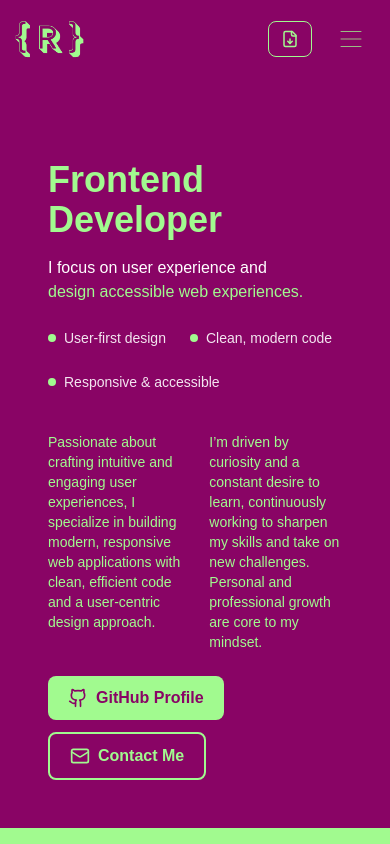
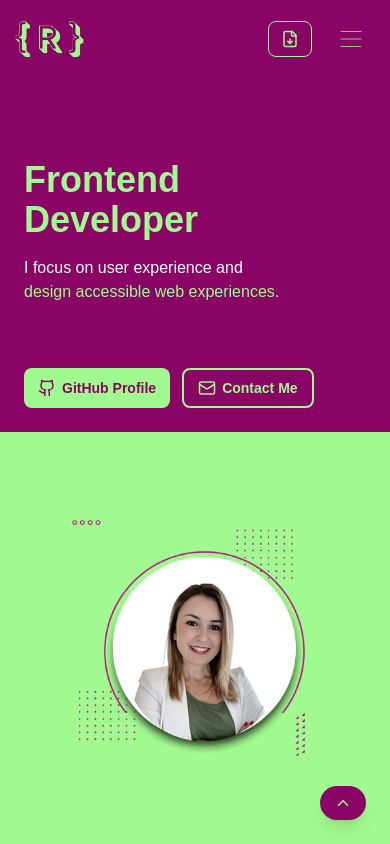
Before and after one commit to RaphaGil/RaphaelaPortfolio, a React (Create React App) app: page / in a window 390 px wide. Shown: the top 844 px of the page. Built offline with nearby package versions, Linux system fonts and the light colour scheme.

Commit message:
improved the design

```diff
--- a/src/components/Footer.jsx
+++ b/src/components/Footer.jsx
@@ -1,14 +1,27 @@
 import React from "react";
-import { Github, Linkedin, Mail } from "lucide-react"; // Import icons
+import { Github, Linkedin, Mail, ChevronUp } from "lucide-react"; // Import icons
 // import { Link } from "react-router-dom";
 
 function Footer() {
   // const [isOpen, setIsOpen] = useState(false);
+  const handleScrollToTop = () => {
+    window.scrollTo({ top: 0, behavior: "smooth" });
+  };
+
   return (
     <div
       id="footer"
       className="bg-[#A1FA8F] py-10 md:py-12 flex flex-col justify-between px-6 md:px-12"
     >
+      <button
+        onClick={handleScrollToTop}
+        className="fixed bottom-6 right-6 z-50 inline-flex items-center gap-1.5 px-3.5 py-2 sm:px-4 sm:py-2.5 rounded-full bg-[#890465] text-[#A1FA8F] text-sm font-semibold shadow-lg hover:bg-[#6f0352] transition-colors focus:outline-none focus-visible:ring-2 focus-visible:ring-[#890465] focus-visible:ring-offset-2 focus-visible:ring-offset-white"
+        aria-label="Scroll to top"
+      >
+        <ChevronUp size={18} />
+
+      </button>
+
       {/* Container for footer content */}
       <div className="flex flex-col md:flex-row justify-between space-y-10 md:space-y-0 flex-grow">
         {/* Left side - Info Section */}
@@ -65,7 +78,7 @@ function Footer() {
       {/* Footer text at the bottom */}
       <div className="w-full flex justify-center mt-10 md:mt-0 border-t-2 border-[#890465] pt-4">
         <p className="text-gray-900 font-thin text-sm">
-          © 2025 Raphaela Gil - All Rights Reserved
+          © 2026 Raphaela Gil - All Rights Reserved
         </p>
       </div>
     </div>
--- a/src/components/Hero.jsx
+++ b/src/components/Hero.jsx
@@ -31,7 +31,7 @@ function Home() {
     <div className="relative md:flex h-auto min-h-screen overflow-auto">
       {/* Left div taking a bit more than half */}
       <div className="md:w-[85%] lg:w-[90%] bg-[#890465] flex items-center md:h-screen">
-        <div className="m-12 md:m-10 mt-40 md:w-3/5 lg:pl-16">
+        <div className="m-6 md:m-10 mt-40 md:w-3/5 lg:pl-16">
           {/* Animated H1 */}
           <h1
             className={`text-[#A1FA8F] font-Montserrat font-bold text-4xl md:text-5xl transition-all duration-1000 ease-out transform ${
@@ -65,7 +65,7 @@ function Home() {
             </span>
           </h3>
 
-          <div
+          {/* <div
             className={`flex flex-wrap gap-6 mt-6 transition-all duration-1000 ease-out delay-450 ${
               isVisible ? "opacity-100" : "opacity-0"
             }`}
@@ -82,10 +82,10 @@ function Home() {
               <span className="w-2 h-2 rounded-full bg-[#A1FA8F] flex-shrink-0" />
               <span className="text-white/90 text-sm">Responsive & accessible</span>
             </div>
-          </div>
+          </div> */}
 
           <div className="flex justify-between mt-10">
-            <div
+            {/* <div
               className={`text-[#A1FA8F] text-sm md:w-[45%] mr-6 transition-all duration-1000 ease-out delay-600 transform ${
                 isVisible ? "opacity-100 translate-x-0" : "opacity-0 -translate-x-10"
               }`}
@@ -93,9 +93,9 @@ function Home() {
               <h4>
               Passionate about crafting intuitive and engaging user experiences, I specialize in building modern, responsive web applications with clean, efficient code and a user-centric design approach.
               </h4>
-            </div>
+            </div> */}
 
-            <div
+            {/* <div
               className={`text-[#A1FA8F] text-sm md:w-[45%] transition-all duration-1000 ease-out delay-800 transform ${
                 isVisible ? "opacity-100 translate-x-0" : "opacity-0 translate-x-10"
               }`}
@@ -103,7 +103,7 @@ function Home() {
               <h4>
               I’m driven by curiosity and a constant desire to learn, continuously working to sharpen my skills and take on new challenges. Personal and professional growth are core to my mindset.
               </h4>
-            </div>
+            </div> */}
 
           </div>
           <div
@@ -115,9 +115,9 @@ function Home() {
               href="https://github.com/RaphaGil"
               target="_blank"
               rel="noopener noreferrer"
-              className="inline-flex items-center gap-2 px-5 py-2.5 bg-[#A1FA8F] text-[#890465] font-semibold rounded-lg hover:bg-white hover:text-[#890465] transition-colors focus:outline-none focus-visible:ring-2 focus-visible:ring-[#A1FA8F] focus-visible:ring-offset-2 focus-visible:ring-offset-[#890465]"
+              className="inline-flex items-center gap-1.5 sm:gap-2 px-3.5 sm:px-5 py-2 sm:py-2.5 bg-[#A1FA8F] text-[#890465] text-sm sm:text-base font-semibold rounded-lg hover:bg-white hover:text-[#890465] transition-colors focus:outline-none focus-visible:ring-2 focus-visible:ring-[#A1FA8F] focus-visible:ring-offset-2 focus-visible:ring-offset-[#890465]"
             >
-              <Github size={20} />
+              <Github size={18} className="sm:w-5 sm:h-5" />
               GitHub Profile
             </a>
             <button
@@ -125,9 +125,9 @@ function Home() {
                 const el = document.getElementById("contact");
                 if (el) el.scrollIntoView({ behavior: "smooth", block: "start" });
               }}
-              className="inline-flex items-center gap-2 px-5 py-2.5 bg-transparent border-2 border-[#A1FA8F] text-[#A1FA8F] font-semibold rounded-lg hover:bg-[#A1FA8F] hover:text-[#890465] transition-colors focus:outline-none focus-visible:ring-2 focus-visible:ring-[#A1FA8F] focus-visible:ring-offset-2 focus-visible:ring-offset-[#890465]"
+              className="inline-flex items-center gap-1.5 sm:gap-2 px-3.5 sm:px-5 py-2 sm:py-2.5 bg-transparent border-2 border-[#A1FA8F] text-[#A1FA8F] text-sm sm:text-base font-semibold rounded-lg hover:bg-[#A1FA8F] hover:text-[#890465] transition-colors focus:outline-none focus-visible:ring-2 focus-visible:ring-[#A1FA8F] focus-visible:ring-offset-2 focus-visible:ring-offset-[#890465]"
             >
-              <Mail size={20} />
+              <Mail size={18} className="sm:w-5 sm:h-5" />
               Contact Me
             </button>
           </div>
--- a/src/components/NavProjects.jsx
+++ b/src/components/NavProjects.jsx
@@ -14,14 +14,7 @@ function NavProjects() {
           />
         </Link>
         <div className="flex items-center gap-4">
-          <a
-            href={`${process.env.PUBLIC_URL}/RaphaelaGil_FrontendEngineer.pdf`}
-            download
-            className="inline-flex items-center gap-2 px-3 py-2 text-sm font-medium text-[#890465] border border-[#890465] rounded-lg hover:bg-[#890465] hover:text-white transition-colors focus:outline-none focus-visible:ring-2 focus-visible:ring-[#890465] focus-visible:ring-offset-2"
-          >
-            <FileDown size={18} />
-            Download my CV
-          </a>
+
           <Link
             to="/"
             className="text-[#890465] font-medium text-sm hover:text-[#A1FA8F] transition-colors focus:outline-none focus-visible:ring-2 focus-visible:ring-[#890465] focus-visible:ring-offset-2 rounded px-2 py-1"
--- a/src/data/projects.json
+++ b/src/data/projects.json
@@ -3,13 +3,12 @@
     {
       "id": 1,
       "title": "THE HAPPY CASE",
-      "description": "COMING SOON.. A responsive e-commerce site for showcasing and selling custom passport cases. Users can explore unique designs, personalize cases, and order with ease on any device.",
+      "description": "A responsive e-commerce site for showcasing and selling custom passport cases. Users can explore unique designs, personalize cases, and order with ease on any device.",
       "image": "/images/thehappycase.png",
       "deployedLink": "https://thehappycase.store/",
       "repoLink": "https://github.com/RaphaGil/TheHappyCase",
       "technologies": ["HTML", "CSS", "JavaScript", "React", "Git", "GitHub", "Next.js", "Tailwind", "UX/UI Design", "Stripe", "Canvas", "Supabase", "Responsive Design"],
       "category": "e-commerce",
-      "status": "in-development",
       "featured": true
     },
     {
```
Also changed, not shown: 1 other file (tests, documents, lock files or other folders).
